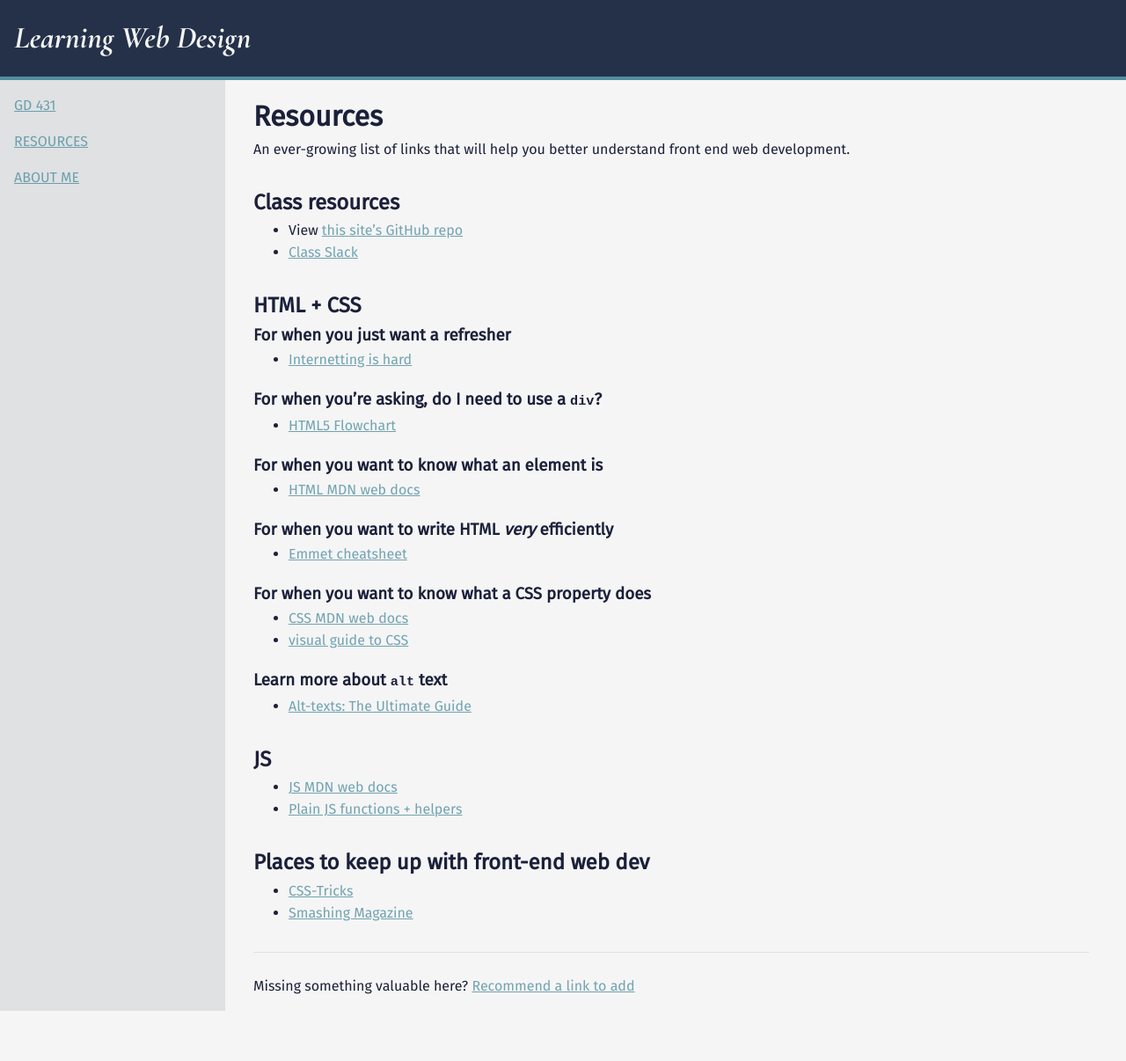
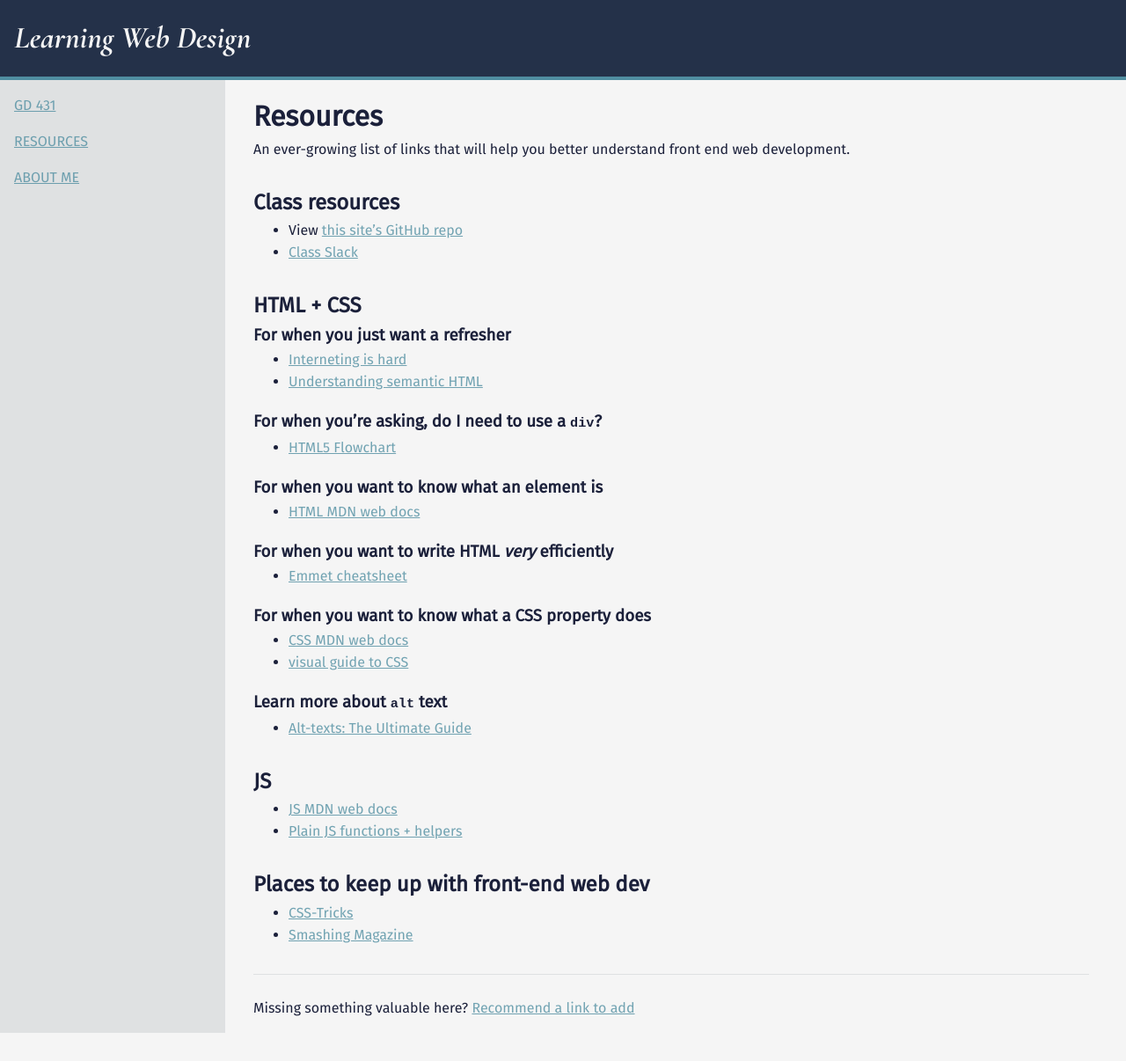
Before and after one commit to mica-web/mica-web.github.io, a Jekyll site: the page built from resources.md, in a window 1280 px wide. Shown: the whole page at 88% size. Built offline with Jekyll 4.4.1, drawn with Linux system fonts in a browser that asks for light colours; before the commit the page ends 1181 px from its top, so only the background shows below that.

Commit message:
Added semantic html link

```diff
--- a/resources.md
+++ b/resources.md
@@ -17,7 +17,8 @@ An ever-growing list of links that will help you better understand front end web
 
 ## HTML + CSS
 ### For when you just want a refresher
-- [Internetting is hard](https://internetingishard.com/)
+- [Interneting is hard](https://internetingishard.com/)
+- [Understanding semantic HTML](https://internetingishard.com/html-and-css/semantic-html/)
 
 ### For when you're asking, do I need to use a `div`?
 - [HTML5 Flowchart](http://html5doctor.com/resources/#flowchart)
```
